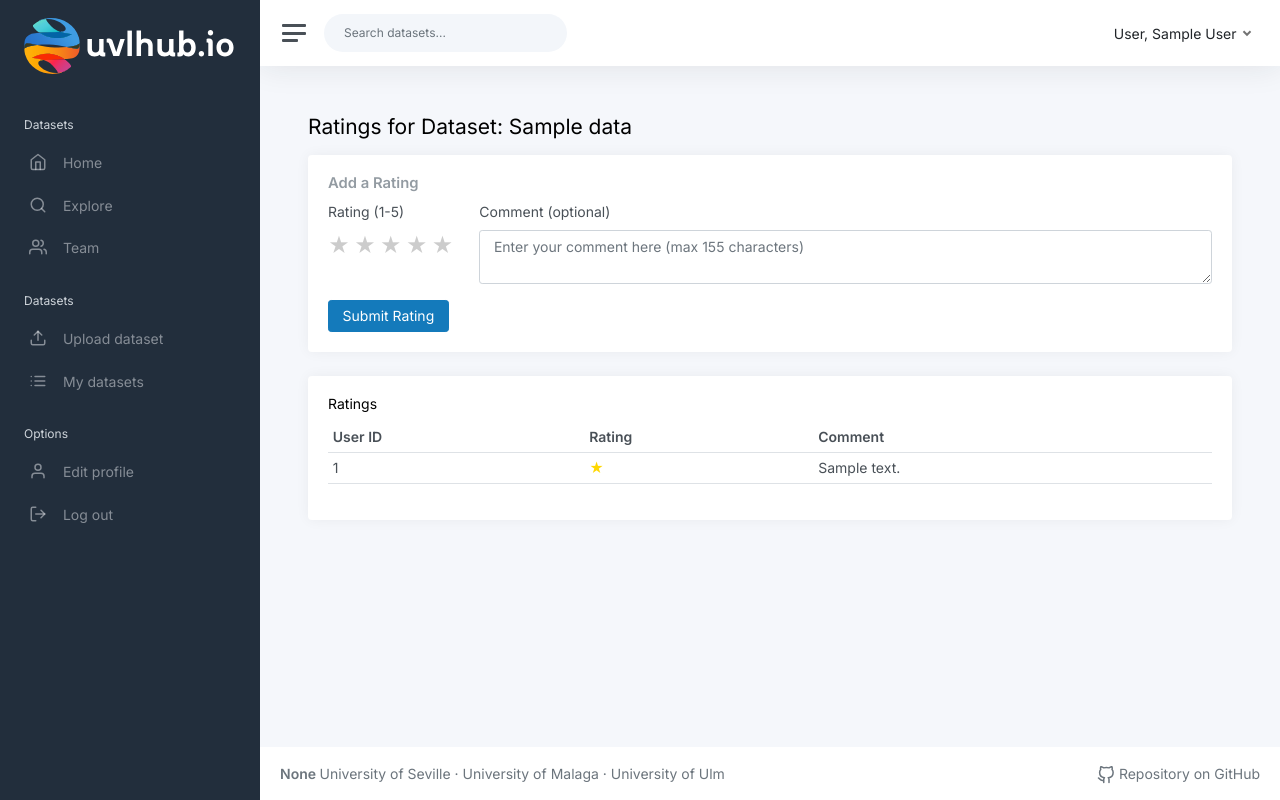
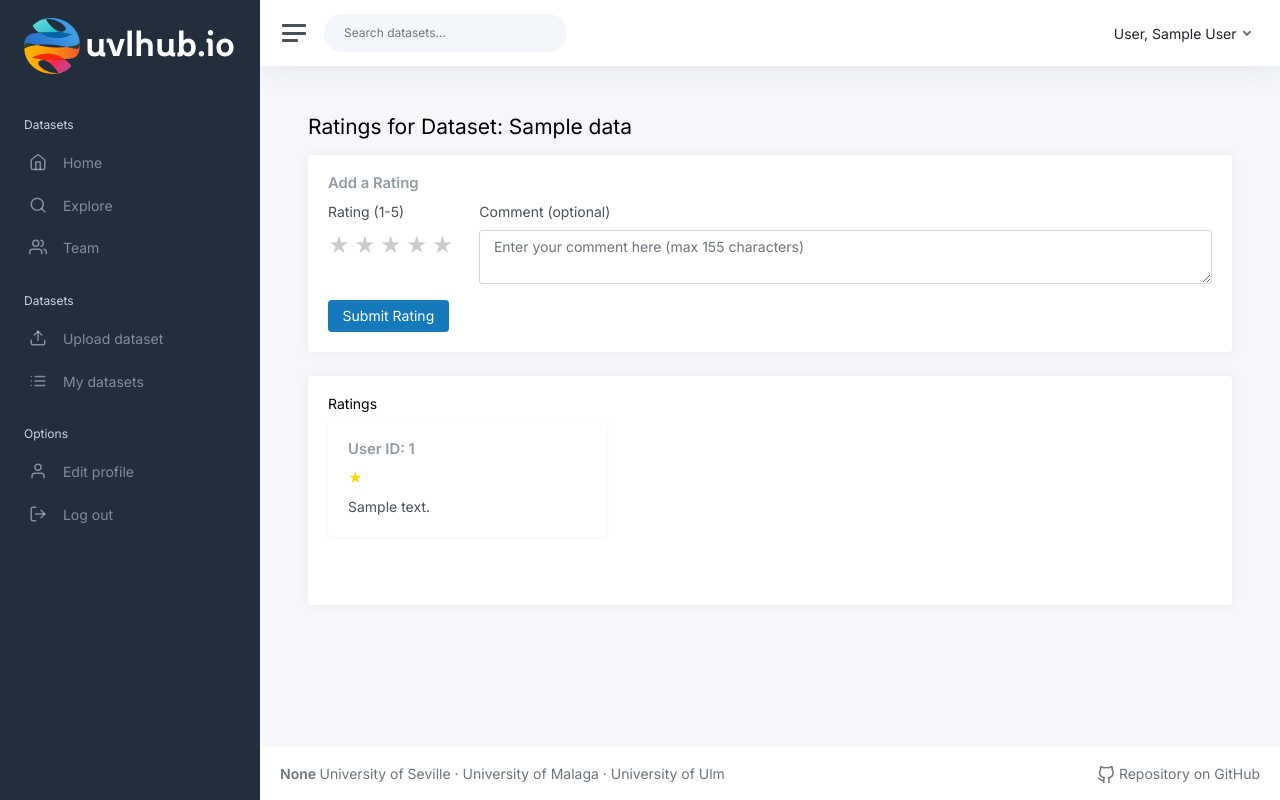
Before and after one commit to EGC-chicharrones/chicharrones-hub-1, a Flask app: page /dataset/rate/1/ in a window 1280 px wide. Run offline with Flask 3, Linux system fonts and the light colour scheme; a user stored in the database is signed in; tables that the repository leaves empty hold one stand-in row (values such as "Sample post"); parts of the project's set-up code (start-up, migrations or seed data) failed here and were passed over; some libraries are stand-ins or nearby versions.

Commit message:
feat: Cambios interfaz grafica

```diff
--- a/app/modules/dataset/rating_service.py
+++ b/app/modules/dataset/rating_service.py
@@ -13,10 +13,10 @@ class RatingService(BaseService):
     def get_ratings(self, ds_meta_data_id: int):
         return DatasetRating.query.filter_by(ds_meta_data_id=ds_meta_data_id).all()
 
-    def create_rating(self, user_id:int, ds_meta_data_id:int, value:int, comment):
+    def create_rating(self, user_id: int, ds_meta_data_id: int, value: int, comment):
         if comment is None:
             comment = ""
-        rating=self.repository.create(user_id=user_id, ds_meta_data_id=ds_meta_data_id, value=value, comment=comment)
+        rating = self.repository.create(user_id=user_id, ds_meta_data_id=ds_meta_data_id, value=value, comment=comment)
         ds_meta_data = self.repository.session.query(DSMetaData).get(ds_meta_data_id)
         ratings = ds_meta_data.ratings
         ds_meta_data.rating_avg = sum(rating.value for rating in ratings) / len(ratings) if ratings else 0.0
--- a/app/modules/dataset/templates/dataset/view_ratings.html
+++ b/app/modules/dataset/templates/dataset/view_ratings.html
@@ -47,7 +47,7 @@
     }
     .star-rating .star.selected,
     .star-rating .star:hover,
-    .star-rating .star:hover ~ .star {
+    .star-rating .star:hover.star {
         color: #FFD700;
     }
 </style>
@@ -94,28 +94,23 @@
         <div class="card">
             <div class="card-body">
                 <h5>Ratings</h5>
-                <table class="table table-sm">
-                    <thead>
-                        <tr>
-                            <th>User ID</th>
-                            <th>Rating</th>
-                            <th>Comment</th>
-                        </tr>
-                    </thead>
-                    <tbody>
-                        {% for rating in ratings %}
-                            <tr>
-                                <td>{{ rating.user_id }}</td>
-                                <td>
-                                    {% for i in range(rating.value) %}
-                                        <span style="color: gold;">&#9733;</span>
-                                    {% endfor %}
-                                </td>
-                                <td>{{ rating.comment or "No comment" }}</td>
-                            </tr>
-                        {% endfor %}
-                    </tbody>
-                </table>
+                <div class="row">
+                    {% for rating in ratings %}
+                        <div class="col-md-4 mb-4">
+                            <div class="card shadow-sm">
+                                <div class="card-body">
+                                    <h6 class="card-title">User ID: {{ rating.user_id }}</h6>
+                                    <div class="star-rating mb-2">
+                                        {% for i in range(rating.value) %}
+                                            <span style="color: gold;">&#9733;</span>
+                                        {% endfor %}
+                                    </div>
+                                    <p class="card-text">{{ rating.comment or "No comment" }}</p>
+                                </div>
+                            </div>
+                        </div>
+                    {% endfor %}
+                </div>
             </div>
         </div>
     </div>
@@ -131,4 +126,5 @@
     </div>
 {% endif %}
 
+
 {% endblock %}
```
Also changed, not shown: app/modules/dataset/rating_repository.py (line endings or trailing spaces), app/modules/dataset/routes.py (line endings or trailing spaces).
